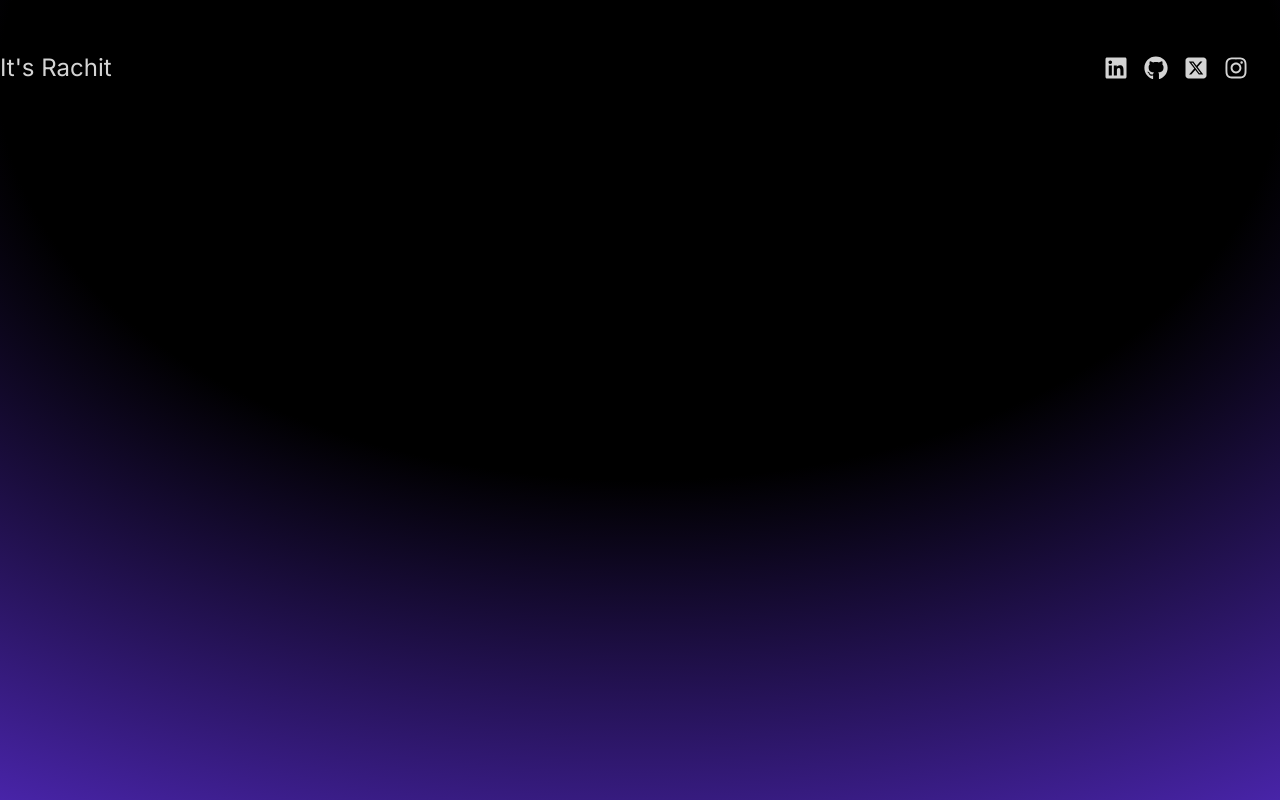
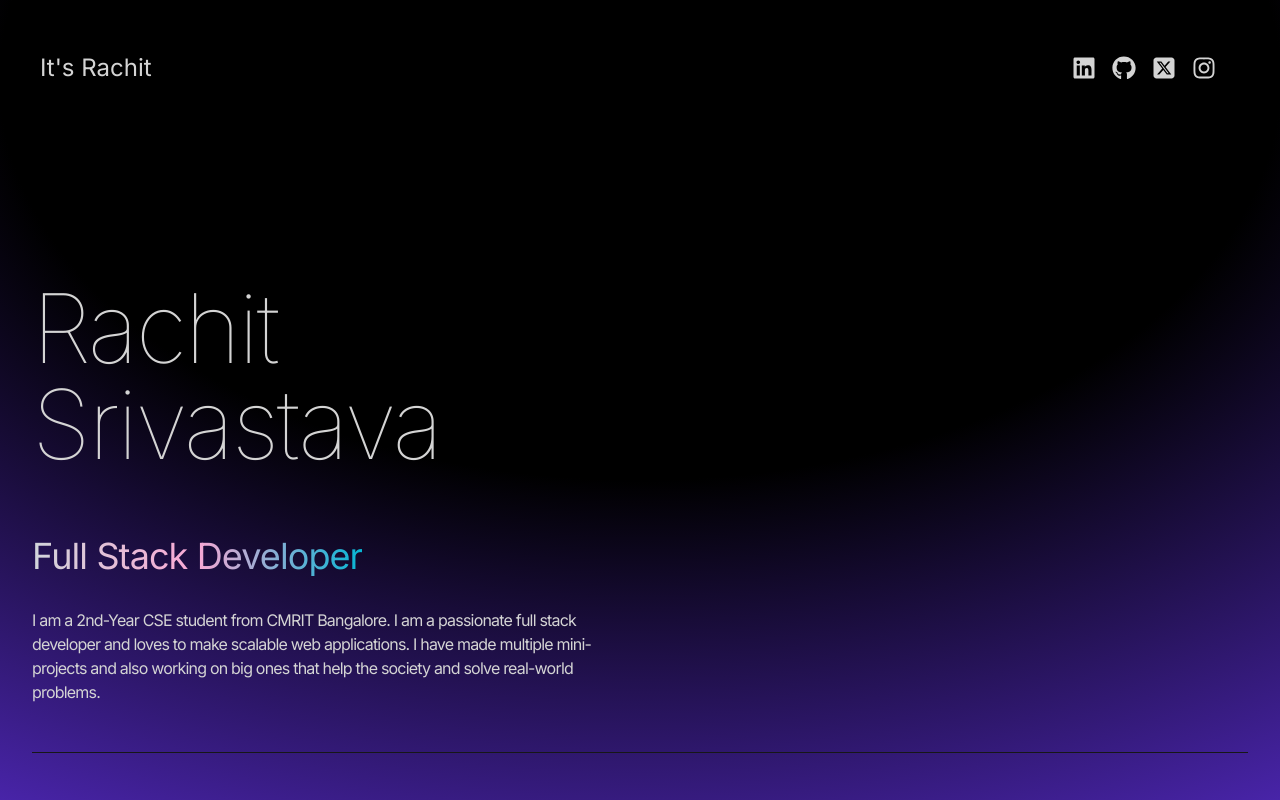
Before and after one commit to Ethics03/Portfolio, a React (Vite) app: page / in a window 1280 px wide. Built offline with nearby package versions, Linux system fonts and the light colour scheme.

Commit message:
AddingHero

```diff
--- a/src/App.jsx
+++ b/src/App.jsx
@@ -3,13 +3,23 @@ import reactLogo from './assets/react.svg'
 import viteLogo from '/vite.svg'
 import './App.css'
 import Navbar from './Components/Navbar'
+import Hero from './Components/Hero'
 function App() {
   const [count, setCount] = useState(0)
 
   return (
     <>
-     <div className="absolute inset-0 -z-10 h-full w-full items-center px-5 py-24 [background:radial-gradient(125%_125%_at_50%_10%,#000_40%,#63e_100%)]"></div>
-      <Navbar/>
+    <div className = 'overflow-x-hidden text-neutral-300 antialiased selection:bg-cyan-300 selection:text-cyan-900'>
+      <div className = 'flixed top-0 -z-10 h-full w-full'></div>
+     <div className="absolute inset-0 -z-10 h-full w-full items-center
+     px-5 py-24 [background:radial-gradient(125%_125%_at_50%_10%,#000_40%,#63e_100%)]">
+     </div>
+    <div className = 'container mx-auto px-8'>
+    <Navbar/>
+    <Hero/>
+    </div>
+
+      </div>
     </>
   )
 }
--- /dev/null
+++ b/src/Components/Hero.jsx
@@ -0,0 +1,27 @@
+import React from 'react'
+import {HERO_CONTENT} from '../Constants'
+
+const Hero = () => {
+  return (
+    <div className = 'border-b border-neutral-900 pb-4 lg:mb-35'>
+        <div className = 'flex flex-wrap'>
+             <div className = 'w-full lg:w-1/2'>
+                <div className = 'flex flex-col items-center lg:items-start'>
+                    <h1 className = 'pb-16 text-6xl font-thin tracking-tight lg:mt-16 lg:text-8xl'>Rachit Srivastava</h1>
+                    <span
+                    className = 'bg-gradient-to-r from-gray-300 via-pink-300 to-cyan-500 bg-clip-text text-4xl tracking-tight text-transparent'
+                    >
+                    Full Stack Developer
+                    </span>
+                    <p className = 'my-2 max-w-xl py-6 fontlight tracking-tighter'>
+                        {HERO_CONTENT}
+                    </p>
+                </div>
+             </div>
+        </div>
+
+    </div>
+  )
+}
+
+export default Hero
--- a/src/Components/Navbar.jsx
+++ b/src/Components/Navbar.jsx
@@ -7,7 +7,7 @@ import {FaInstagram} from 'react-icons/fa'
 function Navbar() {
   return (
     <nav className = 'overflow-x-hidden text-neutral-300  mb-20 flex items-center justify-between py-6 antialiased selection:bg-cyan-300 selection:text-cyan-900'>
-        <div className = 'text-2xl'>
+        <div className = 'text-2xl mx-2 w-15'>
             It's Rachit
             </div>
         <div className = 'm-8 flex items-center justify-center gap-4 text-2xl'>
--- /dev/null
+++ b/src/Constants/index.js
@@ -0,0 +1 @@
+ export const HERO_CONTENT = "I am a 2nd-Year CSE student from CMRIT Bangalore. I am a passionate full stack developer and loves to make scalable web applications. I have made multiple mini-projects and also working on big ones that help the society and solve real-world problems."
--- a/src/output.css
+++ b/src/output.css
@@ -556,6 +556,40 @@ video {
   display: none;
 }
 
+.container{
+  width: 100%;
+}
+
+@media (min-width: 640px){
+  .container{
+    max-width: 640px;
+  }
+}
+
+@media (min-width: 768px){
+  .container{
+    max-width: 768px;
+  }
+}
+
+@media (min-width: 1024px){
+  .container{
+    max-width: 1024px;
+  }
+}
+
+@media (min-width: 1280px){
+  .container{
+    max-width: 1280px;
+  }
+}
+
+@media (min-width: 1536px){
+  .container{
+    max-width: 1536px;
+  }
+}
+
 .absolute{
   position: absolute;
 }
@@ -564,12 +598,31 @@ video {
   inset: 0px;
 }
 
+.top-0{
+  top: 0px;
+}
+
 .-z-10{
   z-index: -10;
 }
 
 .m-8{
   margin: 2rem;
+}
+
+.mx-auto{
+  margin-left: auto;
+  margin-right: auto;
+}
+
+.mx-2{
+  margin-left: 0.5rem;
+  margin-right: 0.5rem;
+}
+
+.my-2{
+  margin-top: 0.5rem;
+  margin-bottom: 0.5rem;
 }
 
 .mb-20{
@@ -586,6 +639,22 @@ video {
 
 .w-full{
   width: 100%;
+}
+
+.w-10{
+  width: 2.5rem;
+}
+
+.max-w-xl{
+  max-width: 36rem;
+}
+
+.flex-col{
+  flex-direction: column;
+}
+
+.flex-wrap{
+  flex-wrap: wrap;
 }
 
 .items-center{
@@ -608,9 +677,62 @@ video {
   overflow-x: hidden;
 }
 
+.border-b{
+  border-bottom-width: 1px;
+}
+
+.border-neutral-900{
+  --tw-border-opacity: 1;
+  border-color: rgb(23 23 23 / var(--tw-border-opacity));
+}
+
+.bg-gradient-to-r{
+  background-image: linear-gradient(to right, var(--tw-gradient-stops));
+}
+
+.from-pink-300{
+  --tw-gradient-from: #f9a8d4 var(--tw-gradient-from-position);
+  --tw-gradient-to: rgb(249 168 212 / 0) var(--tw-gradient-to-position);
+  --tw-gradient-stops: var(--tw-gradient-from), var(--tw-gradient-to);
+}
+
+.from-gray-300{
+  --tw-gradient-from: #d1d5db var(--tw-gradient-from-position);
+  --tw-gradient-to: rgb(209 213 219 / 0) var(--tw-gradient-to-position);
+  --tw-gradient-stops: var(--tw-gradient-from), var(--tw-gradient-to);
+}
+
+.via-slate-500{
+  --tw-gradient-to: rgb(100 116 139 / 0)  var(--tw-gradient-to-position);
+  --tw-gradient-stops: var(--tw-gradient-from), #64748b var(--tw-gradient-via-position), var(--tw-gradient-to);
+}
+
+.via-pink-300{
+  --tw-gradient-to: rgb(249 168 212 / 0)  var(--tw-gradient-to-position);
+  --tw-gradient-stops: var(--tw-gradient-from), #f9a8d4 var(--tw-gradient-via-position), var(--tw-gradient-to);
+}
+
+.to-purple-500{
+  --tw-gradient-to: #a855f7 var(--tw-gradient-to-position);
+}
+
+.to-cyan-500{
+  --tw-gradient-to: #06b6d4 var(--tw-gradient-to-position);
+}
+
+.bg-clip-text{
+  -webkit-background-clip: text;
+          background-clip: text;
+}
+
 .px-5{
   padding-left: 1.25rem;
   padding-right: 1.25rem;
+}
+
+.px-8{
+  padding-left: 2rem;
+  padding-right: 2rem;
 }
 
 .py-24{
@@ -623,14 +745,48 @@ video {
   padding-bottom: 1.5rem;
 }
 
+.pb-4{
+  padding-bottom: 1rem;
+}
+
+.pb-16{
+  padding-bottom: 4rem;
+}
+
 .text-2xl{
   font-size: 1.5rem;
   line-height: 2rem;
 }
 
+.text-6xl{
+  font-size: 3.75rem;
+  line-height: 1;
+}
+
+.text-4xl{
+  font-size: 2.25rem;
+  line-height: 2.5rem;
+}
+
+.font-thin{
+  font-weight: 100;
+}
+
+.tracking-tight{
+  letter-spacing: -0.025em;
+}
+
+.tracking-tighter{
+  letter-spacing: -0.05em;
+}
+
 .text-neutral-300{
   --tw-text-opacity: 1;
   color: rgb(212 212 212 / var(--tw-text-opacity));
+}
+
+.text-transparent{
+  color: transparent;
 }
 
 .antialiased{
@@ -685,3 +841,22 @@ video {
   --tw-text-opacity: 1;
   color: rgb(22 78 99 / var(--tw-text-opacity));
 }
+
+@media (min-width: 1024px){
+  .lg\:mt-16{
+    margin-top: 4rem;
+  }
+
+  .lg\:w-1\/2{
+    width: 50%;
+  }
+
+  .lg\:items-start{
+    align-items: flex-start;
+  }
+
+  .lg\:text-8xl{
+    font-size: 6rem;
+    line-height: 1;
+  }
+}
```
